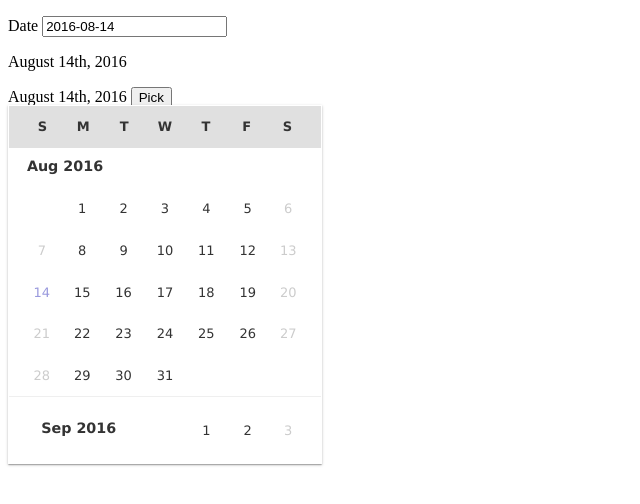
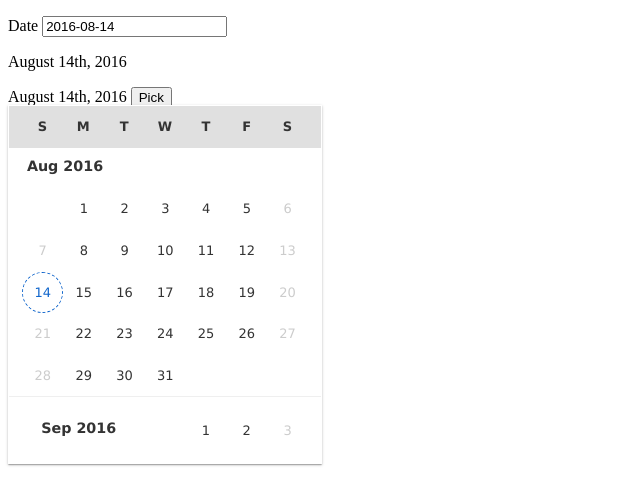
Before and after one commit to phobetron/vanilla-material-datepicker, a plain HTML site: page index.html in a window 1280 px wide. Both pictures are taken after a click on the button "Pick". Shown: the full height of the page, 0-640 px from the left. Drawn offline with Linux system fonts and the light colour scheme.

Commit message:
Adding a few improvements

```diff
--- a/datepicker.css
+++ b/datepicker.css
@@ -52,7 +52,7 @@ table.datepicker-month {
   padding-bottom: 1em;
 }
 
-.datepicker-month a, .datepicker-month a:visited {
+.datepicker-month a, .datepicker-month a:visited, .datepicker-month span {
   background: transparent;
   border-radius: 50%;
   color: inherit;
@@ -75,7 +75,7 @@ table.datepicker-month {
   color: #fff;
 }
 
-.datepicker-month a.today {
+.datepicker-month .today {
   border: 1px solid #16c;
 }
 
@@ -84,7 +84,11 @@ table.datepicker-month {
 }
 
 .datepicker-month span.selected {
-  color: #99d;
+  color: #16c;
+}
+
+.datepicker-month span.today {
+  border-style: dashed;
 }
 
 .datepicker-month .inset {
--- a/datepicker.js
+++ b/datepicker.js
@@ -5,7 +5,9 @@ var Datepicker = (function() {
   var datepickers = [];
 
   function Datepicker(options) {
-    var validOptions = [
+    var _this = this,
+        valid = true,
+        validOptions = [
           'date',
           'input',
           'display',
@@ -14,16 +16,15 @@ var Datepicker = (function() {
           'max',
           'filter'
         ],
-        valid = true,
         defaultDescriptor = {
           writeable: false,
           enumerable: false,
           configurable: false
         },
-        _date, _min, _max, _open,
-        _this = this,
+        calendarContainer = document.createElement('aside'),
         displayedMonths = [],
-        calendarContainer = document.createElement('aside');
+        open = false,
+        date, min, max;
 
     Object.keys(options).forEach(function(option) {
       if (validOptions.indexOf(option) < 0) {
@@ -32,9 +33,9 @@ var Datepicker = (function() {
       }
     });
 
-    _date = options.date ? moment(options.date) : moment();
-    _min = options.min ? moment(options.min) : null;
-    _max = options.max ? moment(options.max) : null;
+    date = options.date ? moment(options.date) : moment();
+    min = options.min ? moment(options.min) : null;
+    max = options.max ? moment(options.max) : null;
 
     if (!options.input) {
       console.warn('Option \'input\' is required');
@@ -44,12 +45,12 @@ var Datepicker = (function() {
       valid = false;
     }
 
-    if (_min && _min.toString() === 'Invalid date') {
+    if (min && min.toString() === 'Invalid date') {
       console.warn('Option \'min\' must be a valid date string or object');
       valid = false
     }
 
-    if (_max && _max.toString() === 'Invalid date') {
+    if (max && max.toString() === 'Invalid date') {
       console.warn('Option \'max\' must be a valid date string or object');
       valid = false
     }
@@ -65,26 +66,28 @@ var Datepicker = (function() {
     }
 
     Object.defineProperties(this, {
-      close: merge({
-        value: function() {
-          _open = false;
-          calendarContainer.style.display = 'none';
-        }
-      }, defaultDescriptor),
-
       open: merge({
         value: function() {
           datepickers.forEach(function(dp) {
             dp.close();
           });
 
-          _open = true;
           calendarContainer.style.display = 'block';
+          renderMonths();
+          open = true;
+        }
+      }, defaultDescriptor),
+
+      close: merge({
+        value: function() {
+          calendarContainer.style.display = 'none';
+          destroyMonths();
+          open = false;
         }
       }, defaultDescriptor),
 
       isOpen: merge({
-        value: function() { return _open; }
+        value: function() { return open; }
       }, defaultDescriptor),
 
       input: merge({
@@ -104,14 +107,26 @@ var Datepicker = (function() {
       }, defaultDescriptor),
 
       date: {
-        get: function() { return _date; },
+        get: function() { return date; },
         set: function(value) {
-          _date = value ? moment(value) : moment();
+          date = value ? moment(value) : moment();
 
           updateDate();
         }
       }
     });
+
+    if (min) {
+      Object.defineProperty(this, 'min', merge({
+        value: min
+      }, defaultDescriptor));
+    }
+
+    if (max) {
+      Object.defineProperty(this, 'max', merge({
+        value: max
+      }, defaultDescriptor));
+    }
 
     if (options.display) {
       Object.defineProperty(this, 'display', merge({
@@ -129,18 +144,6 @@ var Datepicker = (function() {
       options.display.addEventListener('click', togglePickerHandler);
     } else {
       options.input.addEventListener('focus', this.open);
-    }
-
-    if (_min) {
-      Object.defineProperty(this, 'min', merge({
-        value: _min
-      }, defaultDescriptor));
-    }
-
-    if (_max) {
-      Object.defineProperty(this, 'max', merge({
-        value: _max
-      }, defaultDescriptor));
     }
 
     datepickers.push(this);
@@ -164,21 +167,13 @@ var Datepicker = (function() {
     }
 
     function renderCalendar() {
-      var monthContainer, monthTables, top, left;
-
-      calendarContainer.className = 'datepicker';
-      calendarContainer.appendChild(renderCalendarHeader());
-      monthContainer = calendarContainer.appendChild(renderMonths());
+      var top, left;
 
       document.body.appendChild(calendarContainer);
 
-      monthTables = monthContainer.querySelectorAll('table');
+      calendarContainer.className = 'datepicker';
 
-      monthContainer.style.height = (monthContainer.querySelector('td').offsetHeight * 7.5) + 'px';
-      monthContainer.style.paddingRight = (monthContainer.offsetWidth - monthContainer.clientWidth) + 'px';
-      monthContainer.scrollTop = monthTables[parseInt(monthTables.length / 2)].offsetTop;
-      monthContainer.addEventListener('scroll', monthScrollHandler(monthContainer));
-      monthContainer.style.visibility = 'visible';
+      renderCalendarHeader();
 
       calendarContainer.setAttribute('style', 'display:none;overflow:hidden;position:absolute;');
 
@@ -200,6 +195,8 @@ var Datepicker = (function() {
           head = document.createElement('thead'),
           week = document.createElement('tr');
 
+      calendarContainer.appendChild(table);
+
       table.className = 'datepicker-header';
 
       weekdays.forEach(function(day) {
@@ -210,16 +207,17 @@ var Datepicker = (function() {
 
       head.appendChild(week);
       table.appendChild(head);
-
-      return table;
     }
 
     function renderMonths() {
       var monthContainer = document.createElement('div'),
-          prevMonth = _date.clone().subtract(1, 'month').endOf('month'),
-          currMonth = _date.clone(),
-          nextMonth = _date.clone().add(1, 'month').startOf('month'),
-          months = [];
+          prevMonth = _this.date.clone().subtract(1, 'month').endOf('month'),
+          currMonth = _this.date.clone(),
+          nextMonth = _this.date.clone().add(1, 'month').startOf('month'),
+          months = [],
+          monthElm, currMonthElm;
+
+      calendarContainer.appendChild(monthContainer);
 
       monthContainer.className = 'datepicker-months';
       monthContainer.setAttribute('style', 'overflow-y:auto;position:relative;visibility:hidden;width:100%;');
@@ -233,10 +231,27 @@ var Datepicker = (function() {
       months.forEach(function(month) {
         displayedMonths.push(month);
 
-        monthContainer.appendChild(renderMonth(month));
+        monthElm = renderMonth(month);
+        monthContainer.appendChild(monthElm);
+
+        if (month === currMonth) { currMonthElm = monthElm; }
       });
 
-      return monthContainer;
+      monthContainer.style.height = (monthContainer.querySelector('td').offsetHeight * 7.5) + 'px';
+      monthContainer.style.paddingRight = (monthContainer.offsetWidth - monthContainer.clientWidth) + 'px';
+      monthContainer.scrollTop = currMonthElm.offsetTop;
+      monthContainer.addEventListener('scroll', monthScrollHandler(monthContainer));
+      monthContainer.style.visibility = 'visible';
+    }
+
+    function destroyMonths() {
+      var monthContainer = calendarContainer.querySelector('.datepicker-months');
+
+      if (monthContainer) {
+        monthContainer.parentNode.removeChild(monthContainer);
+
+        displayedMonths = [];
+      }
     }
 
     function renderMonth(monthDate) {
```
